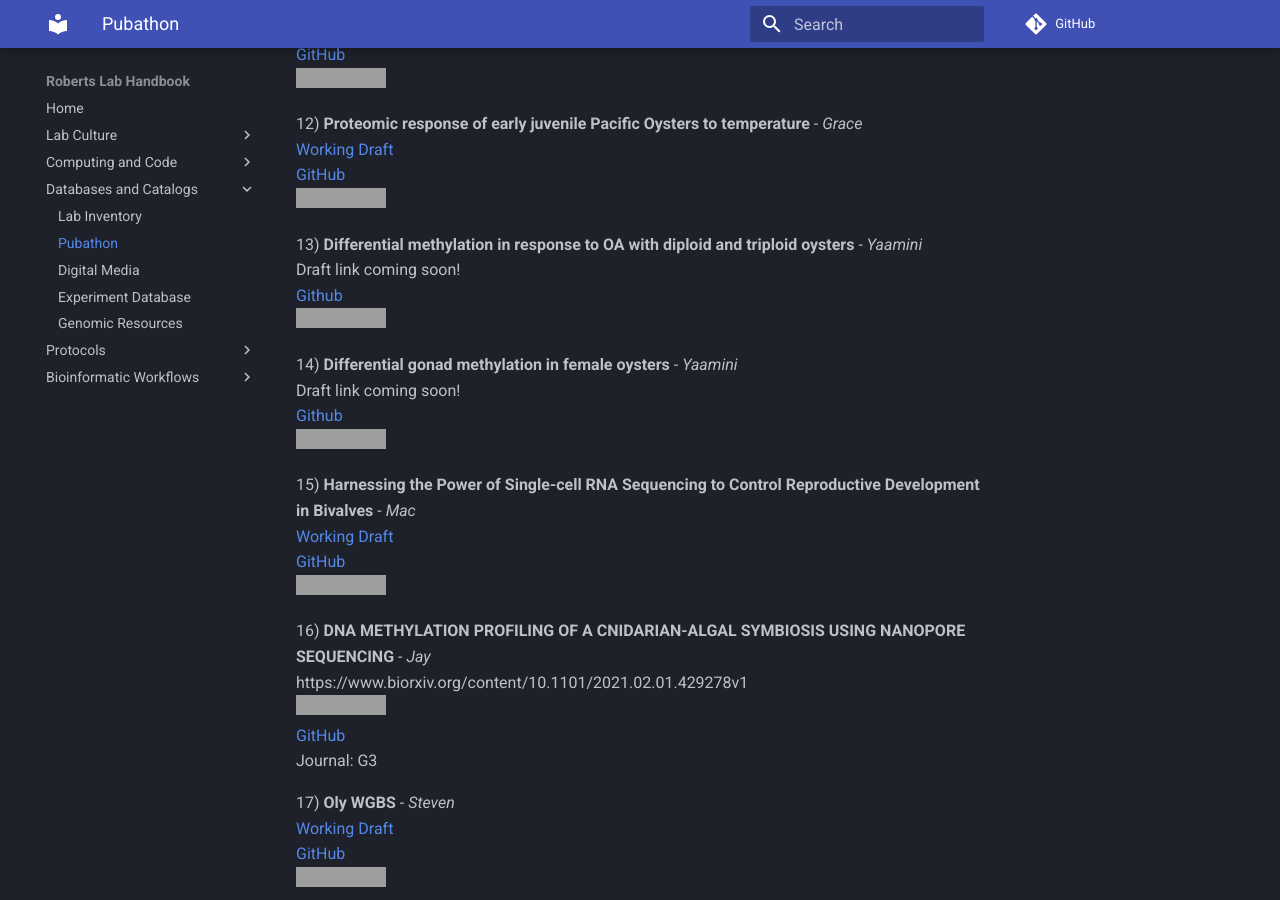
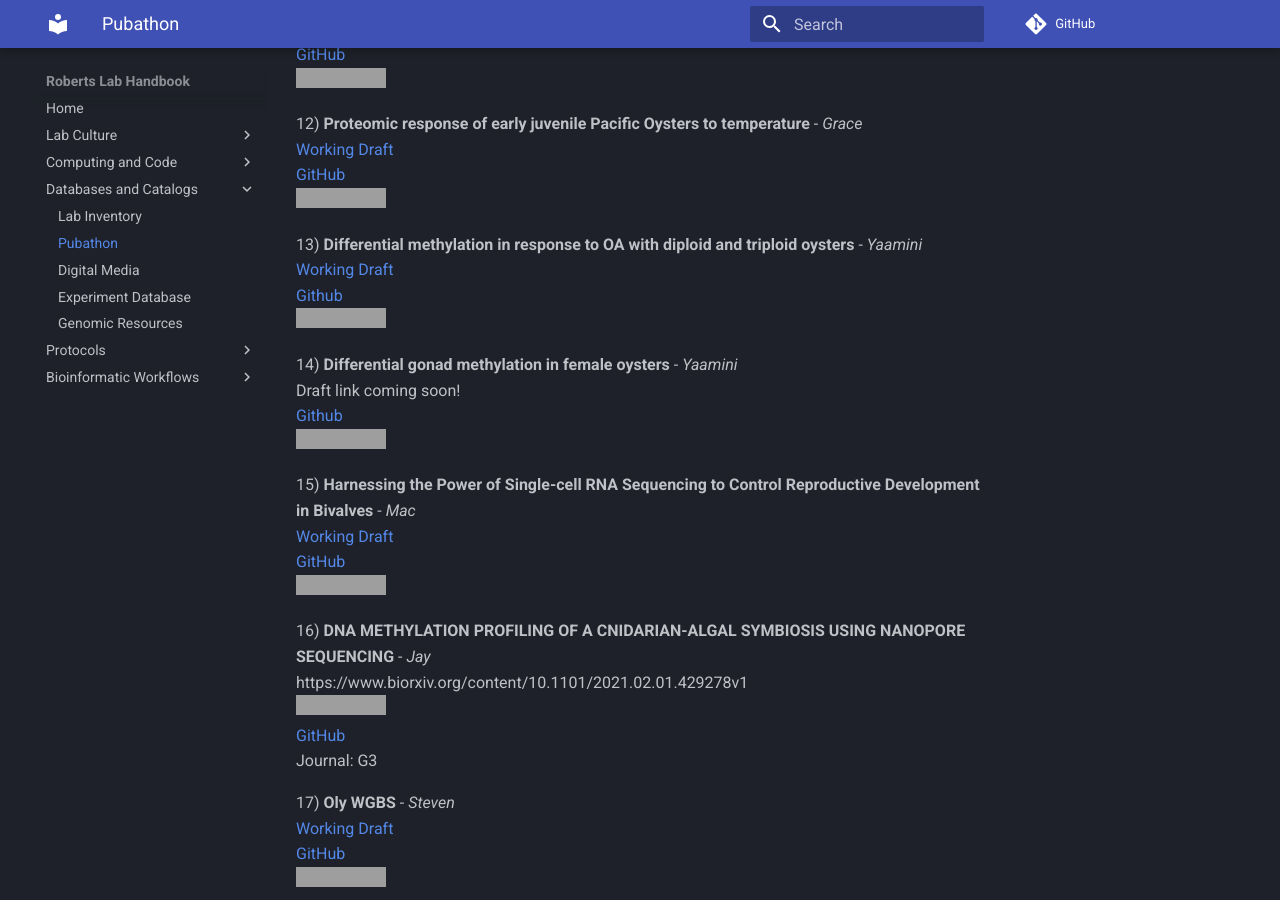
Before and after one commit to RobertsLab/resources, an MkDocs documentation site: the page built from docs/Pubathon.md, in a window 1280 px wide and 900 px high, scrolled down 2178 px, cut to the strip 0-900 px from the top of the window. Built offline with MkDocs 1.6.1 and Material for MkDocs 9.7.7, drawn with Linux system fonts in a browser that asks for light colours; comment, search, counter and statistics services are not loaded; grey boxes are pictures that could not be loaded.

Commit message:
add hawaii draft link

```diff
--- a/docs/Pubathon.md
+++ b/docs/Pubathon.md
@@ -76,7 +76,7 @@
 ![status](https://img.shields.io/badge/pub--a--thon%20status-in%20progress-orange.svg)
 
 13) **Differential methylation in response to OA with diploid and triploid oysters** - _Yaamini_
-Draft link coming soon!
+[Working Draft](https://docs.google.com/document/d/1uqPDX2BWuWlEeS_d5JMTATvJFaEJOZED2SOVpqkLOJM/edit#heading=h.6ddhvfvd1oh3)
 [Github](https://github.com/RobertsLab/project-oyster-oa)
 ![status](https://img.shields.io/badge/pub--a--thon%20status-early%20draft-yellow.svg)
 
```
